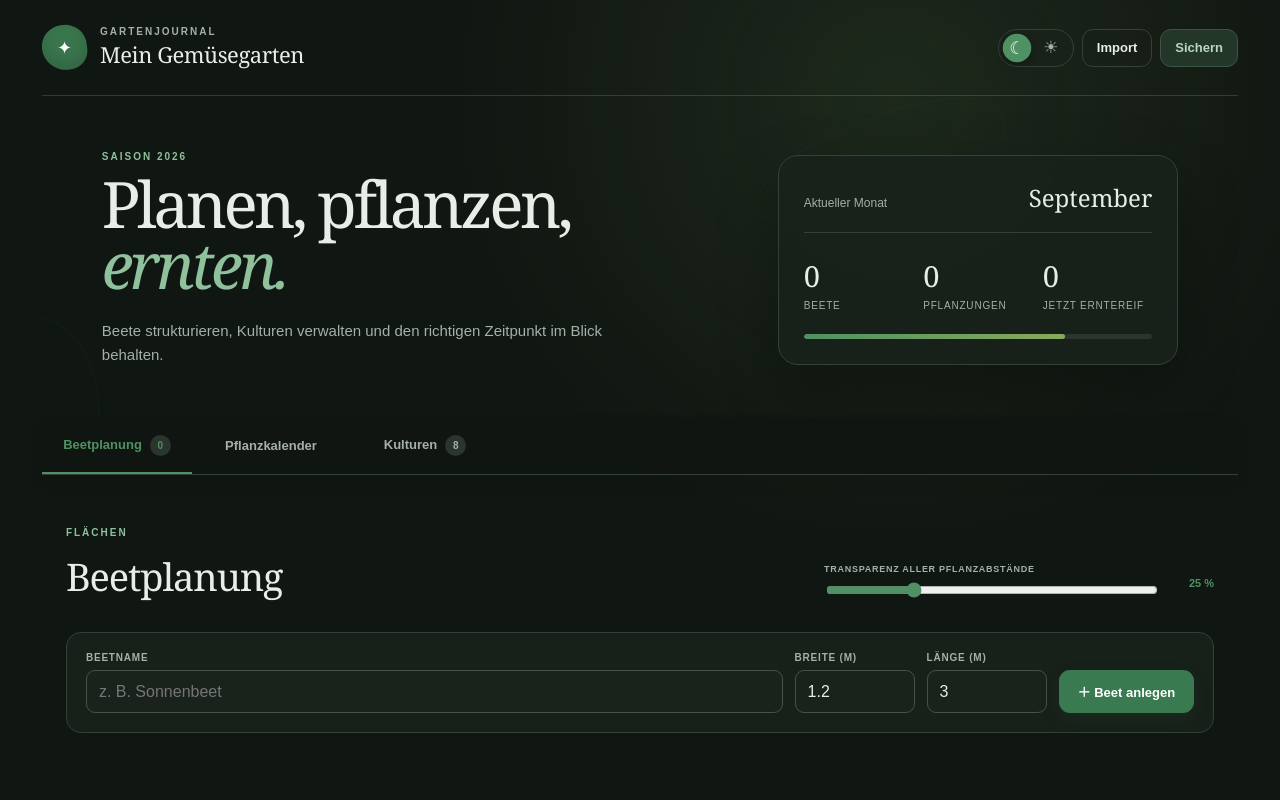
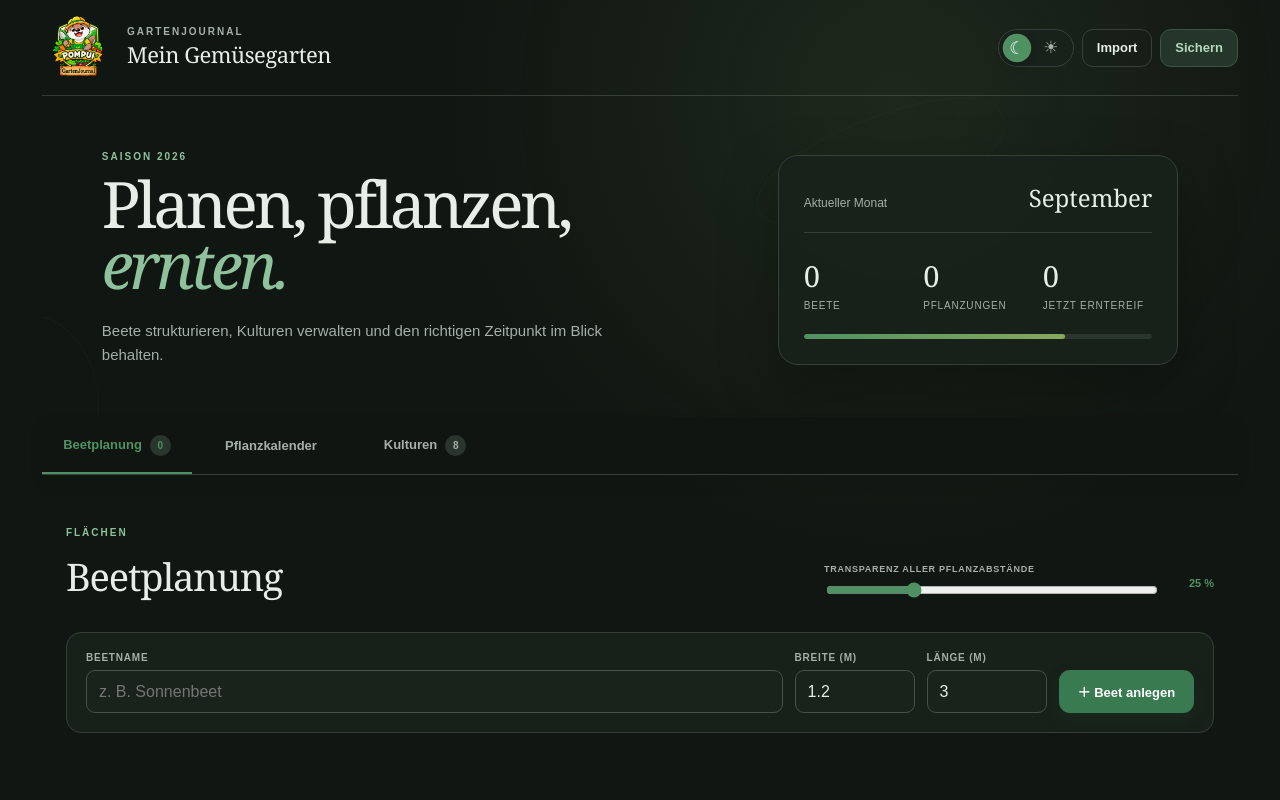
Before and after one commit to DaScoob/Garden-Journal, a Next.js app: page / in a window 1280 px wide. Shown: the top 800 px of the page. Built offline with nearby package versions, Linux system fonts and the light colour scheme.

Commit message:
Replace CSS mark with POMPUI GartenJournal logo

```diff
--- a/app/page.js
+++ b/app/page.js
@@ -1000,7 +1000,11 @@ export default function GardenApp() {
     <main className="app-shell" data-theme={theme}>
       <header className="topbar">
         <div className="brand">
-          <div className="brand-mark" aria-hidden="true"><span>✦</span></div>
+          <img
+            className="brand-logo"
+            src="/pompui-gartenjournal-logo.png"
+            alt="POMPUI GartenJournal"
+          />
           <div><p>Gartenjournal</p><h1>Mein Gemüsegarten</h1></div>
         </div>
         <div className="header-actions">
--- a/app/styles.css
+++ b/app/styles.css
@@ -37,8 +37,7 @@ button { color: inherit; }
 
 .topbar { height: 96px; display: flex; align-items: center; justify-content: space-between; border-bottom: 1px solid rgba(86, 98, 87, .22); }
 .brand { display: flex; align-items: center; gap: 13px; }
-.brand-mark { width: 45px; height: 45px; display: grid; place-items: center; border-radius: 50% 50% 44% 56%; color: white; background: var(--green); box-shadow: inset 0 -7px 14px rgba(0,0,0,.13); transform: rotate(-7deg); }
-.brand-mark span { transform: rotate(7deg); font-size: 18px; }
+.brand-logo { width: 72px; height: 70px; display: block; flex: 0 0 auto; object-fit: contain; }
 .brand p { margin: 0 0 2px; color: var(--muted); font-size: 10px; font-weight: 800; text-transform: uppercase; letter-spacing: .2em; }
 .brand h1 { margin: 0; font-family: Georgia, serif; font-size: 22px; font-weight: 500; letter-spacing: -.02em; }
 .header-actions { display: flex; gap: 8px; }
@@ -390,7 +389,6 @@ footer > span:first-child { color: var(--ink); font-family: Georgia, serif; font
 .duplicate-actions { grid-column: 1 / -1; display: flex; justify-content: flex-end; gap: 8px; margin-top: 4px; }
 
 html[data-theme="dark"] .topbar { border-bottom-color: rgba(174,197,179,.2); }
-html[data-theme="dark"] .brand-mark { background: #39754d; }
 html[data-theme="dark"] .button.primary { background: #397a50; }
 html[data-theme="dark"] .button.primary:hover { background: #438b5c; }
 html[data-theme="dark"] .button.secondary { color: #b7d7bf; border-color: #3d5643; background: #24352a; }
@@ -502,6 +500,8 @@ html[data-theme="dark"] .duplicate-dialog { border-color: #465249; background: #
 @media (max-width: 620px) {
   .app-shell { padding: 0 15px; }
   .topbar { height: 82px; }
+  .brand { gap: 9px; }
+  .brand-logo { width: 58px; height: 58px; }
   .brand h1 { font-size: 18px; }
   .brand p { display: none; }
   .header-actions .ghost { display: none; }
```
Also changed, not shown: public/pompui-gartenjournal-logo.png (added).
